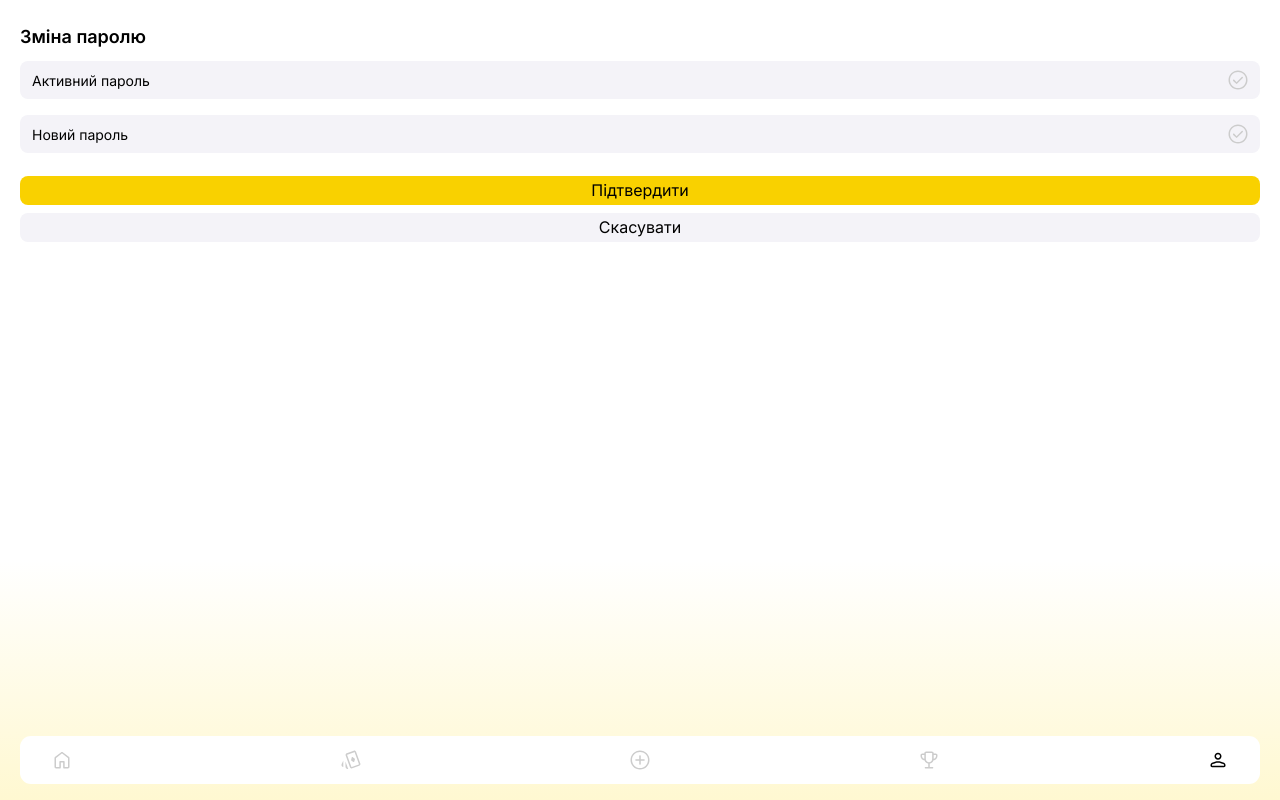
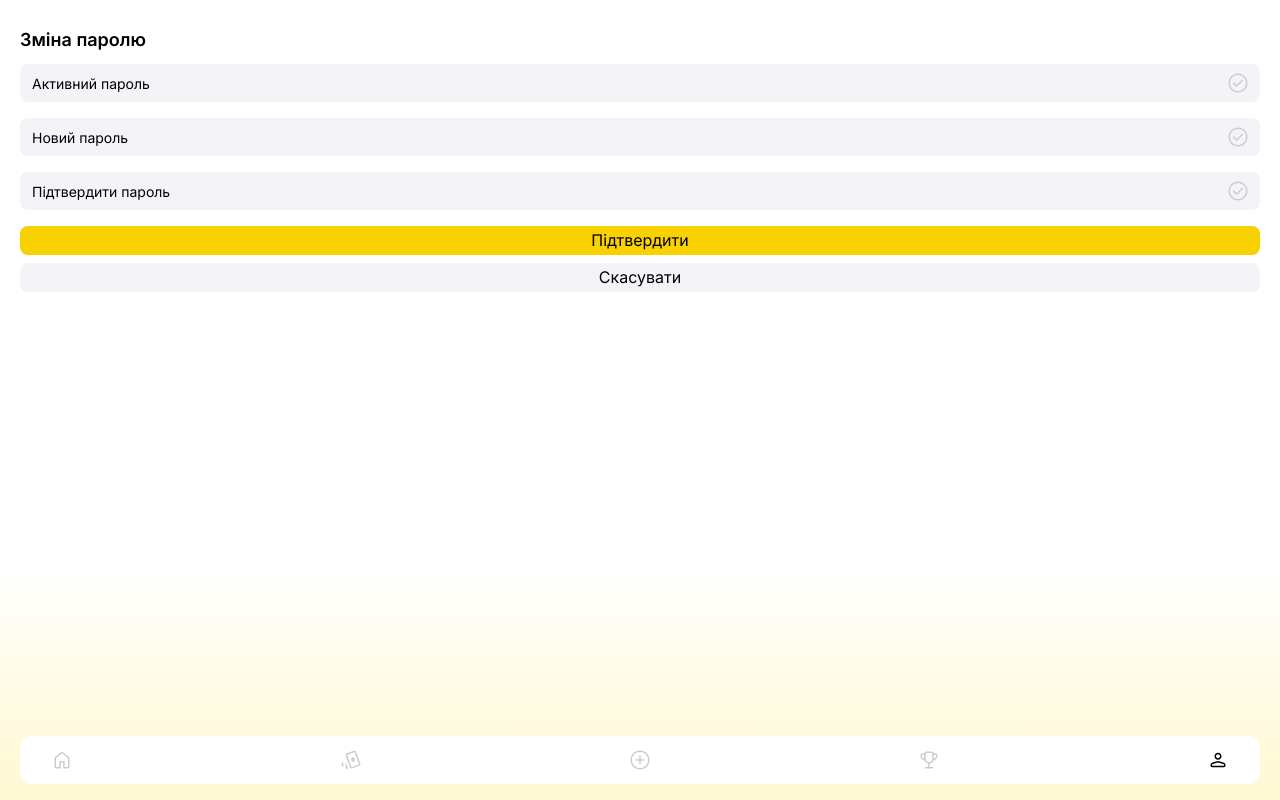
Before and after one commit to emfree94/test-game, a React (Vite) app: page /profile/settings/password in a window 1280 px wide. Built offline with nearby package versions, Linux system fonts and the light colour scheme; no server answers.

Commit message:
take query id

```diff
--- a/src/App.tsx
+++ b/src/App.tsx
@@ -15,7 +15,7 @@ declare global {
 }
 
 export const App = () => {
-  const [postTelegramData] = usePostTelegramDataMutation()
+  const [postTelegramData, {data}] = usePostTelegramDataMutation()
   const { data: balanceData } = useGetAccountBalanceQuery({})
   const dispatch = useDispatch()
 
@@ -43,6 +43,7 @@ export const App = () => {
   return (
     <div className="app-wrapper">
       <div className="">{localStorage.getItem('token')}</div>
+      <div className="">{JSON.stringify(data)}</div>
       <main>
         <Outlet />
       </main>
--- a/src/pages/changePassword/ChangePasswordPage.tsx
+++ b/src/pages/changePassword/ChangePasswordPage.tsx
@@ -6,9 +6,14 @@ import { z } from 'zod'
 import { Button } from '@components/buttons/button/Button'
 import { Input } from '@components/inputs/input/Input'
 import { Title } from '@components/title/Title'
+import './changePasswordPage.scss'
 
 const schema = z
   .object({
+    current_password: z
+      .string()
+      .min(5, 'password must be longer than 5 characters')
+      .max(14, 'password should not be longer than 14 characters'),
     password: z
       .string()
       .min(5, 'password must be longer than 5 characters')
@@ -18,7 +23,7 @@ const schema = z
       .min(5, 'password must be longer than 5 characters')
       .max(14, 'password should not be longer than 14 characters'),
   })
-  .refine((data) => data.confirm_password !== data.password, {
+  .refine((data) => data.password === data.confirm_password, {
     path: ['confirm_password'],
     message: 'Password not match',
   })
@@ -33,12 +38,30 @@ export const ChangePasswordPage: FC = () => {
     navigate('/profile')
   }
 
+  // const onSubmit = async (formData: FormData) => {
+  //   const payload = {
+  //     name: formData.name,
+  //     email: 'ruslan_test_ruslan@rr.rr',
+  //     phone: '+ (38) 067 123 4567',
+  //   }
+
+  //   try {
+  //     const response = await updateAccountName(payload).unwrap()
+  //     dispatch(userData(response.data))
+  //     navigate(-1)
+  //   } catch (error: any) {
+  //     console.error('Error during PUT request:', error)
+  //     alert('An error occurred while updating the nickname.')
+  //   }
+  // }
+
   const {
     register,
     handleSubmit,
     formState: { errors, isValid },
   } = useForm<FormData>({
     defaultValues: {
+      current_password: '',
       password: '',
       confirm_password: '',
     },
@@ -52,13 +75,21 @@ export const ChangePasswordPage: FC = () => {
       <Title text="Зміна паролю" marginBottom="14px" />
 
       <div className="form-block">
-        <form action="">
+        <form>
+          <Input
+            {...register('current_password')}
+            errorMessage={errors.current_password?.message}
+            type="password"
+            isValid={isValid}
+            placeholder="Активний пароль"
+            name="current_password"
+          />
           <Input
             {...register('password')}
             errorMessage={errors.password?.message}
             type="password"
             isValid={isValid}
-            placeholder="Активний пароль"
+            placeholder="Новий пароль"
             name="password"
           />
           <Input
@@ -66,14 +97,18 @@ export const ChangePasswordPage: FC = () => {
             errorMessage={errors.confirm_password?.message}
             type="password"
             isValid={isValid}
-            placeholder="Новий пароль"
+            placeholder="Підтвердити пароль"
             name="confirm_password"
           />
+          <Button
+            type="submit"
+            colorVariant="yellow"
+            text="Підтвердити"
+            marginBottom="8px"
+          />
+          <Button onClick={handleEditClick} text="Скасувати" />
         </form>
       </div>
-
-      <Button colorVariant="yellow" text="Підтвердити" marginBottom="8px" />
-      <Button onClick={handleEditClick} text="Скасувати" />
     </div>
   )
 }
--- /dev/null
+++ b/src/pages/changePassword/changePasswordPage.scss
@@ -0,0 +1,7 @@
+.nickname-container {
+  .form-block {
+    .input-block {
+      margin-bottom: 16px;
+    }
+  }
+}
```
